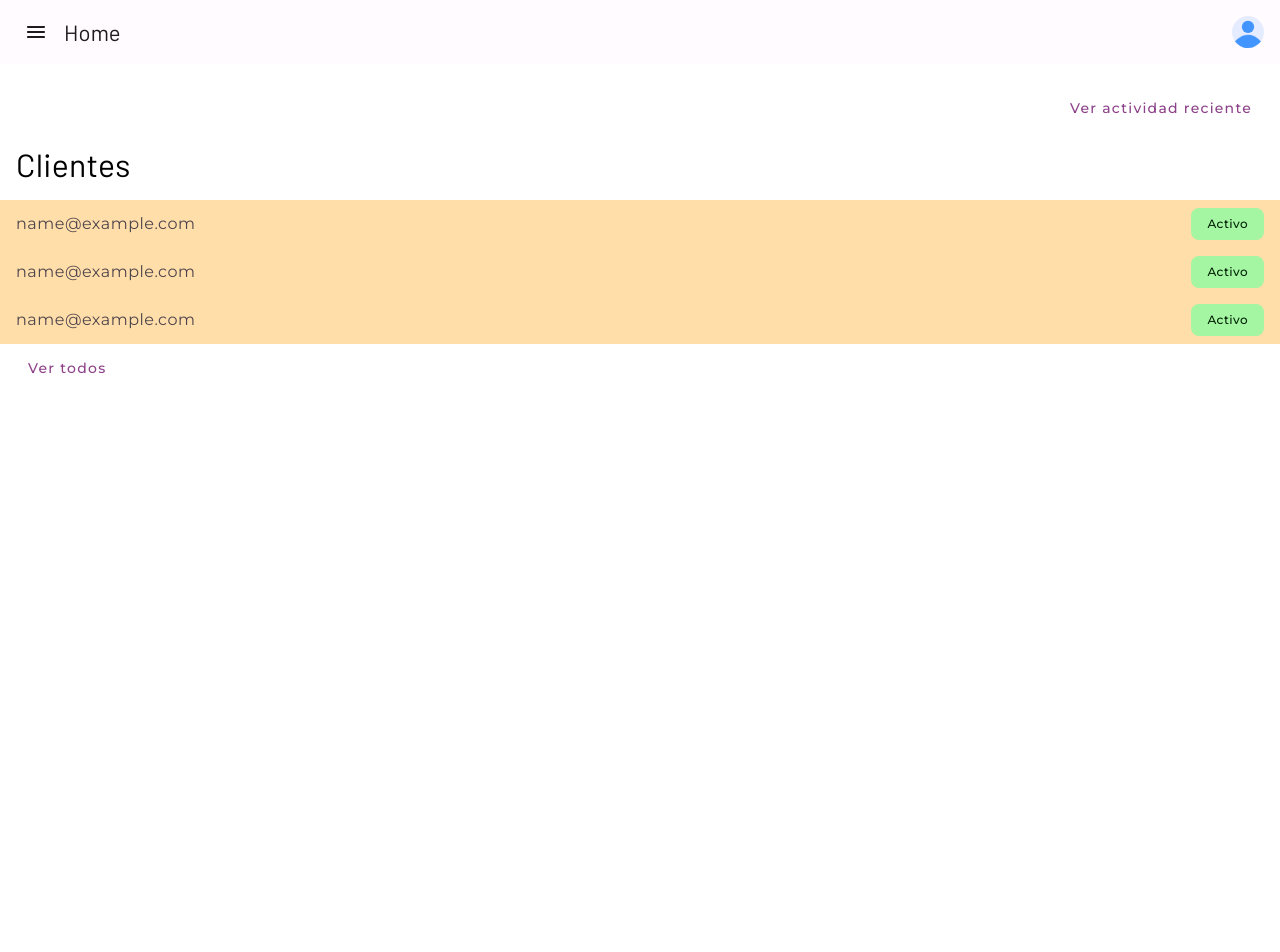
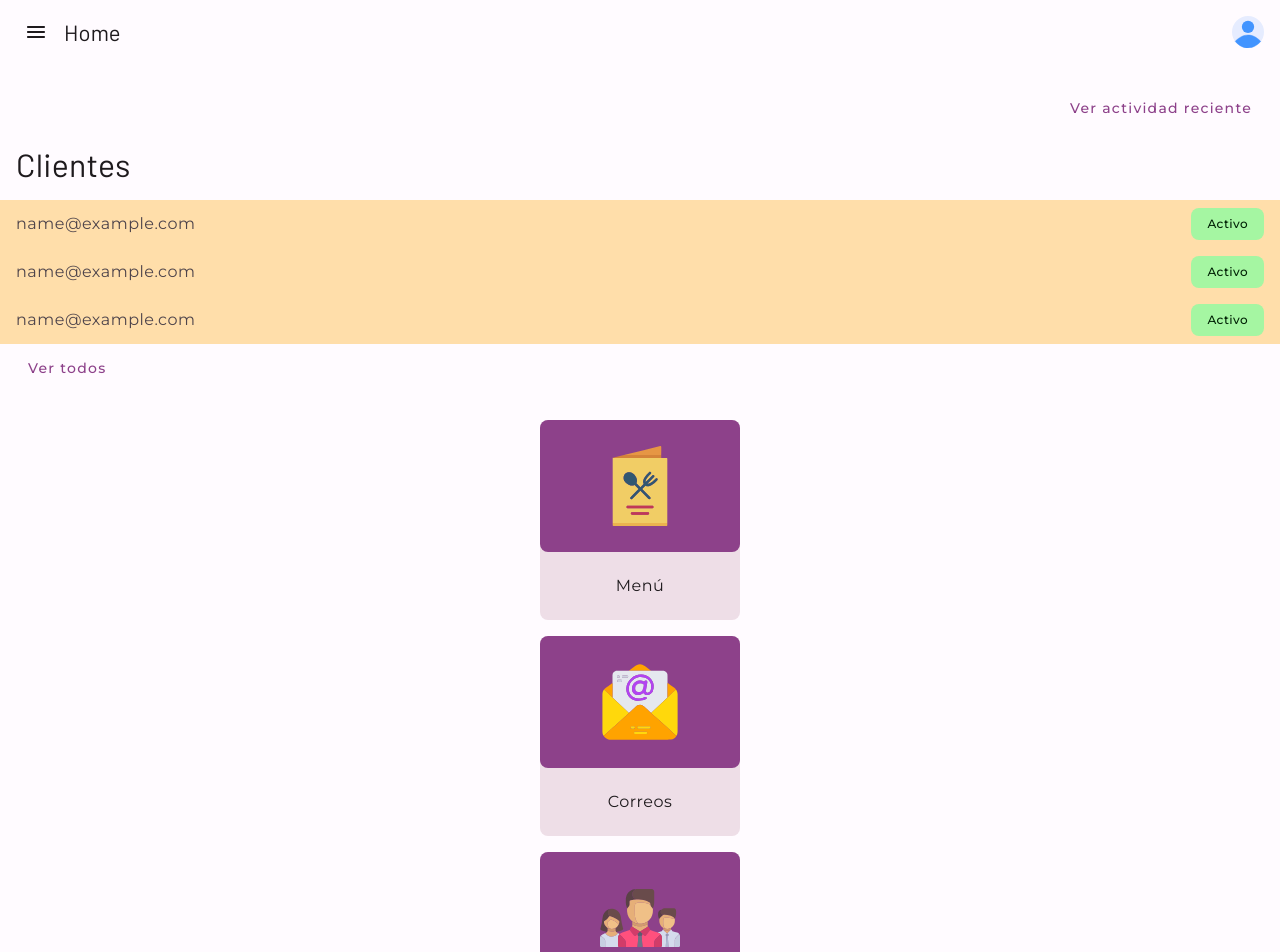
Before and after one commit to hamilton-i7/sweeties-admin, an Angular app: page / in a window 1280 px wide. Shown: the top 952 px of the page. Before the commit the page ends 800 px from the top, so only its background shows below. Built offline with nearby package versions, Linux system fonts and the light colour scheme.

Commit message:
Add content to HomeComponent

```diff
--- /dev/null
+++ b/src/app/features/home/components/home-cards/home-cards.component.html
@@ -0,0 +1,20 @@
+<ul class="cards">
+  <li class="home-card-item">
+    <app-navigation-card label="Menú">
+      <img src="../../../../../assets/menu.svg" alt="Menú de restaurant" />
+    </app-navigation-card>
+  </li>
+  <li class="home-card-item">
+    <app-navigation-card label="Correos">
+      <img
+        src="../../../../../assets/email.svg"
+        alt="Sobre abierto con un mensaje dentro"
+      />
+    </app-navigation-card>
+  </li>
+  <li class="home-card-item">
+    <app-navigation-card label="Usuarios">
+      <img src="../../../../../assets/team.svg" alt="Equipo de personas" />
+    </app-navigation-card>
+  </li>
+</ul>
--- /dev/null
+++ b/src/app/features/home/components/home-cards/home-cards.component.scss
@@ -0,0 +1,8 @@
+.cards {
+  list-style-type: none;
+  display: flex;
+  flex-direction: column;
+  align-items: center;
+  gap: 1.6rem;
+  margin-top: 3.2rem;
+}
--- /dev/null
+++ b/src/app/features/home/components/navigation-card/navigation-card.component.html
@@ -0,0 +1,8 @@
+<article class="card">
+  <div class="card__top">
+    <ng-content></ng-content>
+  </div>
+  <div class="card__body">
+    <h3 class="card__title">{{ label }}</h3>
+  </div>
+</article>
--- /dev/null
+++ b/src/app/features/home/components/navigation-card/navigation-card.component.scss
@@ -0,0 +1,33 @@
+@use "../../../../../sass/base/typography";
+
+.card {
+  --top-height: 13.2rem;
+
+  height: 20rem;
+  width: 20rem;
+  overflow: hidden;
+  border-radius: 0.8rem;
+
+  &__top {
+    height: var(--top-height);
+    width: 100%;
+    border-bottom-left-radius: 0.8rem;
+    border-bottom-right-radius: 0.8rem;
+    display: grid;
+    place-items: center;
+  }
+
+  & img {
+    width: 10rem;
+  }
+
+  &__body {
+    height: calc(100% - var(--top-height));
+    display: grid;
+    place-items: center;
+  }
+
+  &__title {
+    @extend %body-l;
+  }
+}
--- a/src/app/features/home/home.component.html
+++ b/src/app/features/home/home.component.html
@@ -6,4 +6,5 @@
   ></app-text-button>
 
   <app-clients></app-clients>
+  <app-home-cards></app-home-cards>
 </main>
--- a/src/app/features/home/home.component.scss
+++ b/src/app/features/home/home.component.scss
@@ -1,5 +1,6 @@
 .home {
   padding-top: calc(var(--top-bar-height) + 2.4rem);
+  padding-bottom: 3.2rem;
   display: flex;
   flex-direction: column;
 }
--- a/src/app/features/home/home.module.ts
+++ b/src/app/features/home/home.module.ts
@@ -5,9 +5,11 @@ import { ShareModule } from '../../share/share.module';
 import { HomeTopBarComponent } from './components/home-top-bar/home-top-bar.component';
 import { ClientsComponent } from './components/clients/clients.component';
 import { ClientItemComponent } from './components/client-item/client-item.component';
+import { NavigationCardComponent } from './components/navigation-card/navigation-card.component';
+import { HomeCardsComponent } from './components/home-cards/home-cards.component';
 
 @NgModule({
-  declarations: [HomeComponent, HomeTopBarComponent, ClientsComponent, ClientItemComponent],
+  declarations: [HomeComponent, HomeTopBarComponent, ClientsComponent, ClientItemComponent, NavigationCardComponent, HomeCardsComponent],
   imports: [CommonModule, ShareModule],
   exports: [HomeComponent],
 })
--- a/src/app/share/components/top-bar/top-bar.component.scss
+++ b/src/app/share/components/top-bar/top-bar.component.scss
@@ -10,6 +10,7 @@
   position: fixed;
   left: 0;
   top: 0;
+  z-index: 1000;
 
   &__title {
     @extend %title-l;
--- a/src/sass/themes/_light-theme.scss
+++ b/src/sass/themes/_light-theme.scss
@@ -34,6 +34,11 @@ $light-theme-map: (
 
 @function theme-get($key) {
   @return map-get($map: $light-theme-map, $key: $key);
+}
+
+body {
+  background-color: theme-get("background");
+  color: theme-get("on-background");
 }
 
 app-top-bar {
@@ -104,3 +109,12 @@ app-client-item {
     }
   }
 }
+
+app-navigation-card {
+  & .card {
+    background-color: theme-get("surface-variant");
+    &__top {
+      background-color: theme-get("primary");
+    }
+  }
+}
```
Also changed, not shown: src/app/features/home/components/home-cards/home-cards.component.ts (added, +10 -0 lines), src/app/features/home/components/navigation-card/navigation-card.component.ts (added, +10 -0 lines), 2 other files (tests, documents, lock files or other folders).
